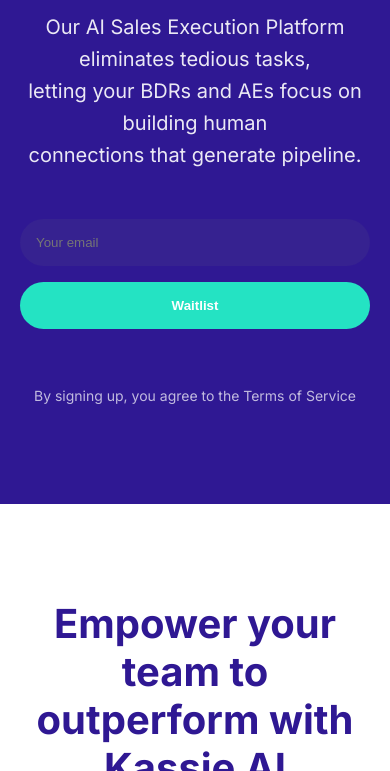
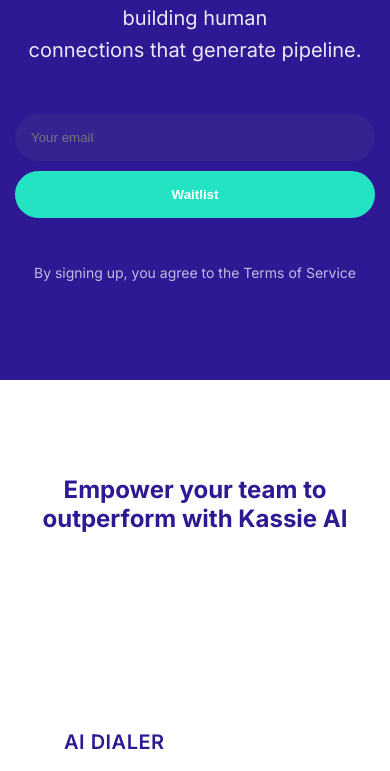
Before and after one commit to RichieNibe/KassiLandingPage, a plain HTML site: page index.html in a window 390 px wide. Shown: the part 411-1182 px from the top of the page. Drawn offline with Linux system fonts and the light colour scheme.

Commit message:
Add viewport meta tag in index.html and enhance responsive styles in main.css. Introduced mobile-specific padding and layout adjustments for better usability on smaller screens, including updates to container and typography styles.

```diff
--- a/assets/css/main.css
+++ b/assets/css/main.css
@@ -3,6 +3,8 @@
     --accent-color: #24E3C3;
     --text-color: #ffffff;
     --font-family: 'Inter', sans-serif;
+    --container-padding-mobile: 20px;
+    --container-padding-desktop: 40px;
 }
 
 * {
@@ -338,3 +340,60 @@ h1 {
 .success-message {
     font-weight: 500;
 }
+
+@media (max-width: 768px) {
+
+    /* Container adjustments */
+    .container {
+        padding: 0 20px;
+    }
+
+    /* Main layout */
+    .main-container {
+        flex-direction: column;
+    }
+
+    /* Features section */
+    .features-container {
+        width: 100%;
+        margin: 0;
+    }
+
+    /* MacBook image */
+    .macbook-container {
+        position: static;
+        width: 100%;
+        transform: none;
+        margin: 20px 0;
+    }
+
+    /* Waitlist form */
+    .waitlist-form {
+        flex-direction: column;
+        gap: 10px;
+    }
+
+    .email-input {
+        width: 100%;
+    }
+
+    .btn-waitlist-teal {
+        width: 100%;
+    }
+
+    /* Typography */
+    h1 {
+        font-size: 24px;
+    }
+
+    p {
+        font-size: 16px;
+    }
+}
+
+/* Small Mobile Styles (max-width: 480px) */
+@media (max-width: 480px) {
+    .container {
+        padding: 0 15px;
+    }
+}
--- a/index.html
+++ b/index.html
@@ -7,6 +7,7 @@
   <title>Kassie.ai - AI Sales Execution Platform</title>
   <meta name="description" content="AI Sales Execution Platform that eliminates tedious tasks">
   <meta name="keywords" content="AI, Sales, BDR, AE, Pipeline">
+  <meta name="viewport" content="width=device-width, initial-scale=1.0">
 
   <!-- Fonts  -->
   <link href="https://fonts.googleapis.com" rel="preconnect">
```
